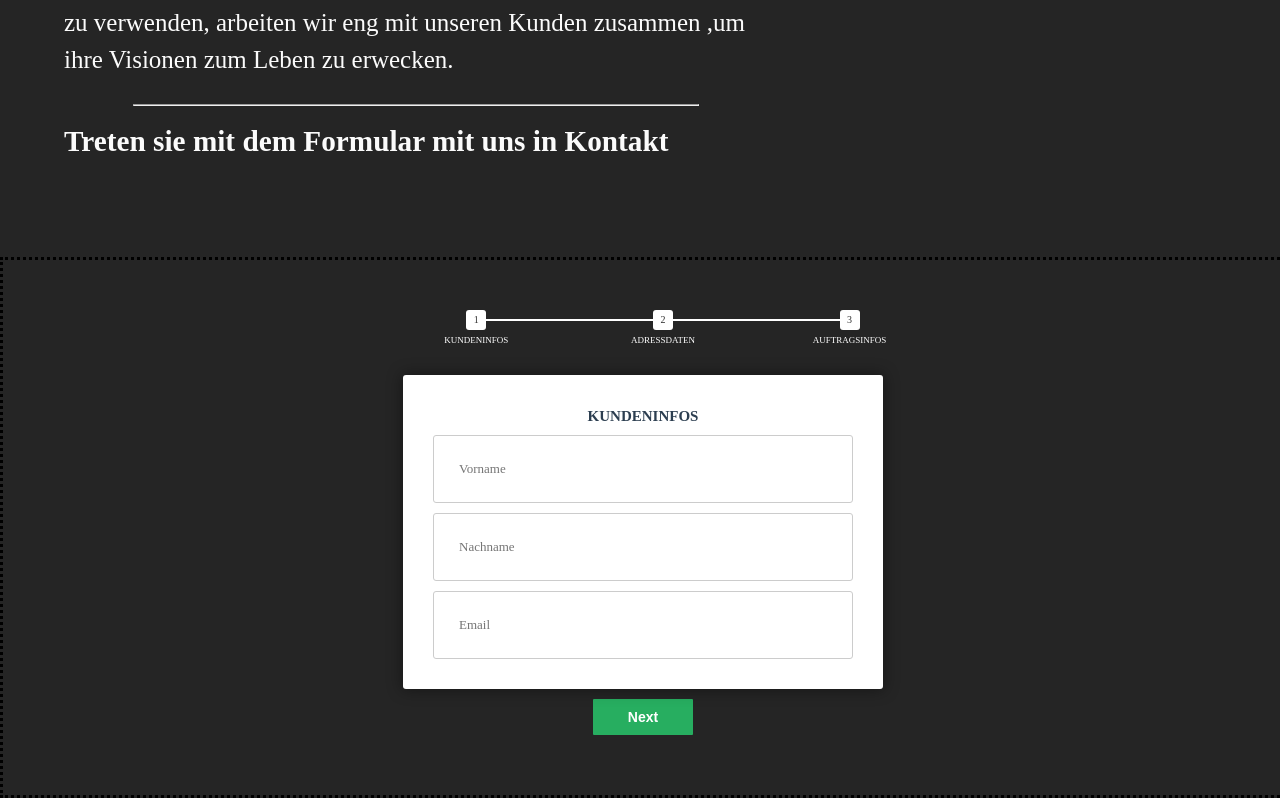
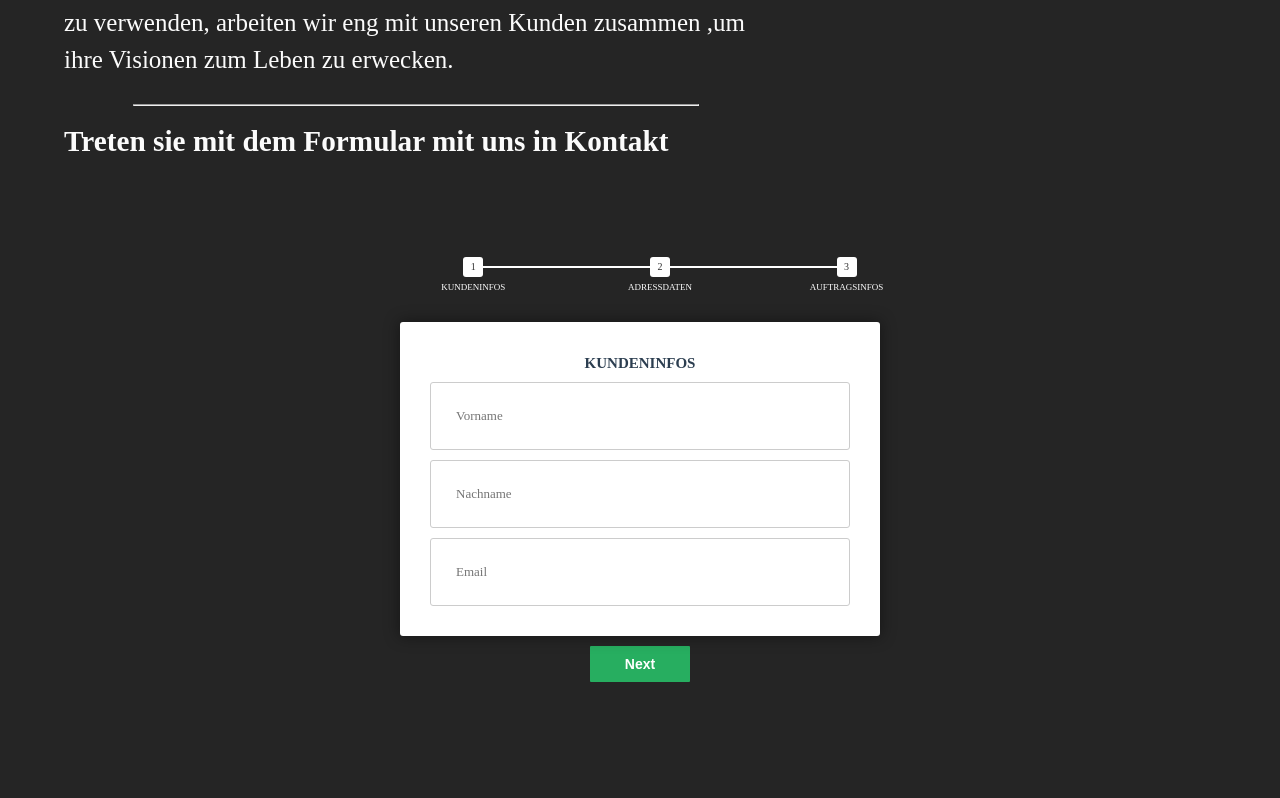
Before and after one commit to Digitalframework/FullStackWebApp, a Next.js app in the folder webcomponents/: page /layout in a window 1280 px wide. Shown: the part 1821-2619 px from the top of the page. After the commit the page ends 2563 px from the top, so only its background shows below. Built offline with nearby package versions, Linux system fonts and the light colour scheme.

Commit message:
Fixed scrollbar bug

```diff
--- a/webcomponents/src/app/layout/Layout.module.css
+++ b/webcomponents/src/app/layout/Layout.module.css
@@ -83,7 +83,6 @@
 }
 
 .formcontainer{
-    border: dotted;
     width: 100%;
     margin-top: 5%;
     margin-left: auto;
```
